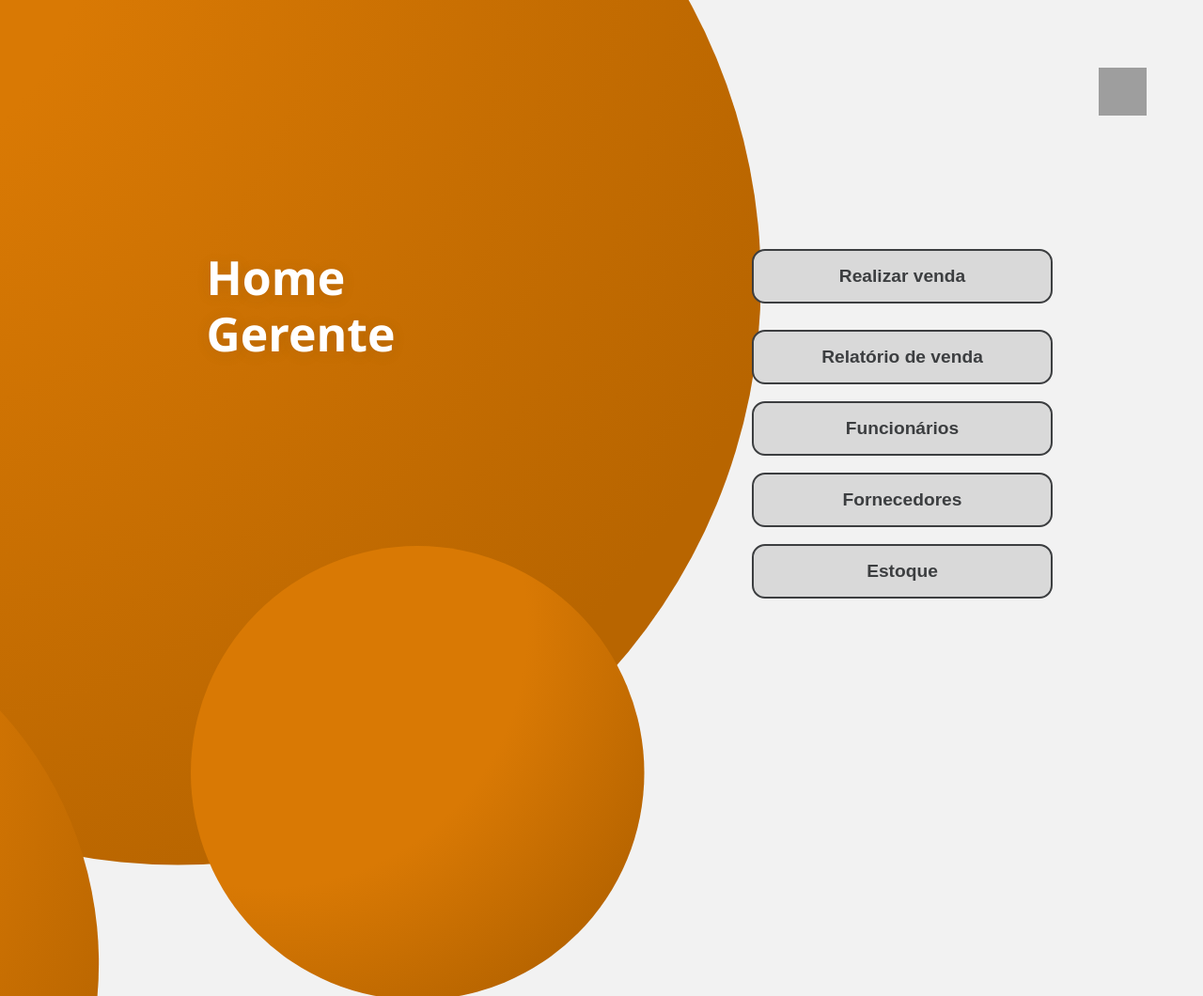
After one commit to kauahv17/Loja-de-roupa, a PHP site: the page made by home gerente.html in a window 1280 px wide. The commit adds this page. Shown: the whole page at 94% size. Run offline with PHP 8.4, Linux system fonts and the light colour scheme; grey boxes are pictures that could not be loaded.

Commit message:
adição de telas
* criado home do funcionário
* criado home do gerente
* icones do layout salvos

```diff
--- a/assets/css/style.css
+++ b/assets/css/style.css
@@ -23,7 +23,7 @@ body {
     width: 55vw;
     min-width: 400px;
     object-fit: contain;
-    transform: translateY(-50%) scale(1.5);
+    transform: translateX(-10%) translateY(-50%) scale(1.5);
     z-index: 1;
     pointer-events: none;
 }
--- /dev/null
+++ b/home gerente.html
@@ -0,0 +1,32 @@
+<!DOCTYPE html>
+<html lang="pt-br">
+<head>
+    <meta charset="UTF-8">
+    <meta name="viewport" content="width=device-width, initial-scale=1.0">
+    <title>Home</title>
+    <link rel="stylesheet" href="assets/css/style.css">
+</head>
+<body>
+    <div class="login-bg">
+        <img src="assets/img/bg-circles.svg" alt="Fundo" class="bg-circles-img">
+        <div class="login-main">
+            <div class="login-left">
+                <h1>Home<br>Gerente</h1>
+            </div>
+            <div class="login-right">
+                <div class="settings-icon">
+                    <img src="assets/img/gear.svg" alt="Configurações">
+                </div>
+                <div class="login-form" style="margin-top: 25vh; gap: 18px;">
+                    <button style="background: #D9D9D9; color: #3C3E40; border: 2px solid #3C3E40; border-radius: 14px; padding: 16px 0; font-size: 1.2rem; font-weight: bold; cursor: pointer; margin-bottom: 10px;">Realizar venda</button>
+                    <button style="background: #D9D9D9; color: #3C3E40; border: 2px solid #3C3E40; border-radius: 14px; padding: 16px 0; font-size: 1.2rem; font-weight: bold; cursor: pointer;">Relatório de venda</button>
+                    <button style="background: #D9D9D9; color: #3C3E40; border: 2px solid #3C3E40; border-radius: 14px; padding: 16px 0; font-size: 1.2rem; font-weight: bold; cursor: pointer;">Funcionários</button>
+                    <button style="background: #D9D9D9; color: #3C3E40; border: 2px solid #3C3E40; border-radius: 14px; padding: 16px 0; font-size: 1.2rem; font-weight: bold; cursor: pointer;">Fornecedores</button>
+                    <button style="background: #D9D9D9; color: #3C3E40; border: 2px solid #3C3E40; border-radius: 14px; padding: 16px 0; font-size: 1.2rem; font-weight: bold; cursor: pointer;">Estoque</button>
+                </div>
+
+            </div>
+        </div>
+    </div>
+</body>
+</html>
```
Also changed, not shown: home.html (added, +28 -0 lines), assets/img/carrinho.svg (added), assets/img/drop.svg (added), assets/img/lupa.svg (added), assets/img/prod_img.svg (added), assets/img/voltar.svg (added).
